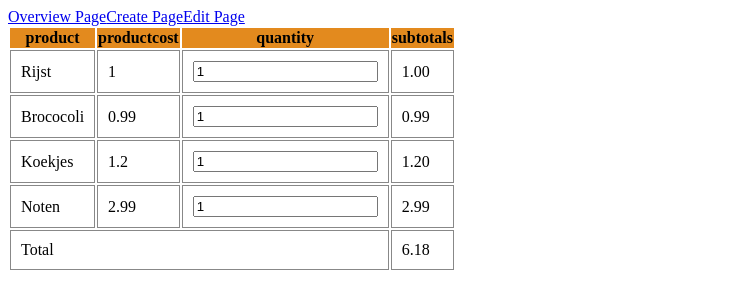
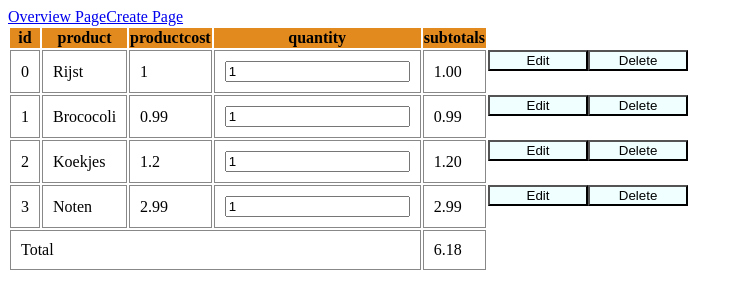
Before and after one commit to Marc-Elz/vue-boodschappenlijst, a Vue app: page / in a window 1280 px wide. Shown: the top 308 px of the page, without its empty margins (0-743 px from the left). Built offline with nearby package versions, Linux system fonts and the light colour scheme.

Commit message:
Added Edit function. started on delete function (WIP)

```diff
--- a/src/App.vue
+++ b/src/App.vue
@@ -3,9 +3,11 @@ import {RouterLink, RouterView} from 'vue-router';
 </script>
 
 <template>
-    <RouterLink to="/groceries/overview">Overview Page</RouterLink>
-    <RouterLink to="/groceries/create">Create Page</RouterLink>
-    <RouterLink to="/groceries/edit">Edit Page</RouterLink>
-
-    <RouterView />
+    <nav>
+        <RouterLink to="/groceries/overview">Overview Page</RouterLink>
+        <RouterLink to="/groceries/create">Create Page</RouterLink>
+    </nav>
+    <main>
+        <RouterView />
+    </main>
 </template>
--- a/src/domains/groceries/components/GroceryTable.vue
+++ b/src/domains/groceries/components/GroceryTable.vue
@@ -2,6 +2,7 @@
     <table>
         <thead>
             <tr>
+                <th>id</th>
                 <th>product</th>
                 <th>productcost</th>
                 <th>quantity</th>
@@ -9,16 +10,19 @@
             </tr>
         </thead>
         <tbody>
-            <tr v-for="(product, index) in products" :key="index">
+            <tr v-for="(product, index) in products" :key="product.id">
+                <td>{{ product.id }}</td>
                 <td>{{ product.name }}</td>
                 <td>{{ product.price }}</td>
                 <td><input type="number" v-model.number="product.quantity" min="0" /></td>
                 <td>{{ calcSubTotal(product).toFixed(2) }}</td>
+                <button @click="redirectToPage(product.id)">Edit</button>
+                <button @click="removeGrocery(product.id)">Delete</button>
             </tr>
         </tbody>
         <tfoot>
             <tr>
-                <td colspan="3">Total</td>
+                <td colspan="4">Total</td>
                 <td>{{ productTotal }}</td>
             </tr>
         </tfoot>
@@ -27,9 +31,11 @@
 
 <script setup>
 import {computed} from 'vue';
-import {getAllGroceries} from '../store.js';
+import {getAllGroceries, removeGrocery} from '../store.js';
+import {useRouter} from 'vue-router';
 
 const products = getAllGroceries.value;
+const router = useRouter();
 
 const productTotal = computed(() => {
     return products.reduce((acc, product) => acc + calcSubTotal(product), 0).toFixed(2);
@@ -38,4 +44,9 @@ const productTotal = computed(() => {
 const calcSubTotal = product => {
     return +product.price * +product.quantity;
 };
+
+const redirectToPage = id => {
+    console.log(id);
+    router.push('/groceries/' + id);
+};
 </script>
--- a/src/domains/groceries/pages/Edit.vue
+++ b/src/domains/groceries/pages/Edit.vue
@@ -1,17 +1,23 @@
 <template>
     <div>Edit</div>
-    <GroceryForm @submitEvent="handeSubmit" :grocery="getGroceryById[0]" />
+    <div>Currently editing {{ $route.params.id }}</div>
+    <GroceryForm @submitEvent="handeSubmit" :grocery="selectedGrocery" />
 </template>
 
 <script setup>
-import {getGroceryById} from '../store';
+import {getGroceryById, editGrocery} from '../store';
+import GroceryForm from '../components/GroceryForm.vue';
+import {useRoute, useRouter} from 'vue-router';
+import {computed, watch} from 'vue';
 
-import GroceryForm from '../components/GroceryForm.vue';
-const handeSubmit = newGrocery => {
-    console.log(newGrocery);
-    // updateGrocery function?
+const route = useRoute();
+const router = useRouter();
+
+const paramsId = route.params.id;
+const selectedGrocery = getGroceryById(paramsId);
+
+const handeSubmit = changedGrocery => {
+    editGrocery(changedGrocery);
+    router.push('/groceries/overview');
 };
-
-// Edit page should show a list of all groceries with an edit button v-for so that the user can select
-// Later i can make that be its own separate page which just evoks Edit.vue, Create.vue o
 </script>
--- a/src/domains/groceries/routes.js
+++ b/src/domains/groceries/routes.js
@@ -6,5 +6,5 @@ export const routes = [
     {path: '/groceries/overview', component: Overview},
     {path: '', component: Overview},
     {path: '/groceries/create', component: Create},
-    {path: '/groceries/edit', component: Edit},
+    {path: '/groceries/:id', component: Edit},
 ];
--- a/src/domains/groceries/store.js
+++ b/src/domains/groceries/store.js
@@ -11,3 +11,14 @@ export const getAllGroceries = computed(() => groceries.value);
 export const getGroceryById = id => computed(() => groceries.value.find(grocery => grocery.id == id));
 
 export const addGrocery = grocery => groceries.value.push(grocery);
+export const editGrocery = grocery => {
+    const oldGrocery = getGroceryById(grocery.id);
+    oldGrocery.value.name = grocery.name;
+    oldGrocery.value.price = grocery.price;
+    oldGrocery.value.quantity = grocery.quantity;
+};
+
+export const removeGrocery = id => {
+    console.log(id);
+    delete groceries.value[id];
+};
```
